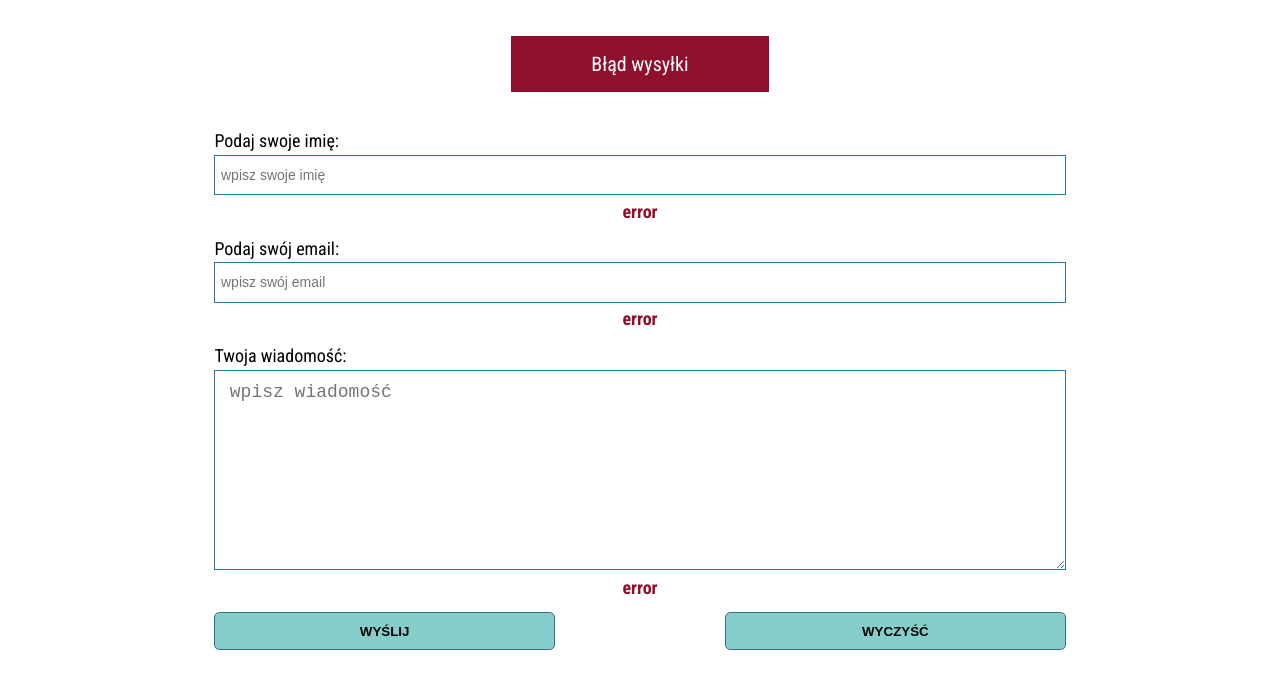
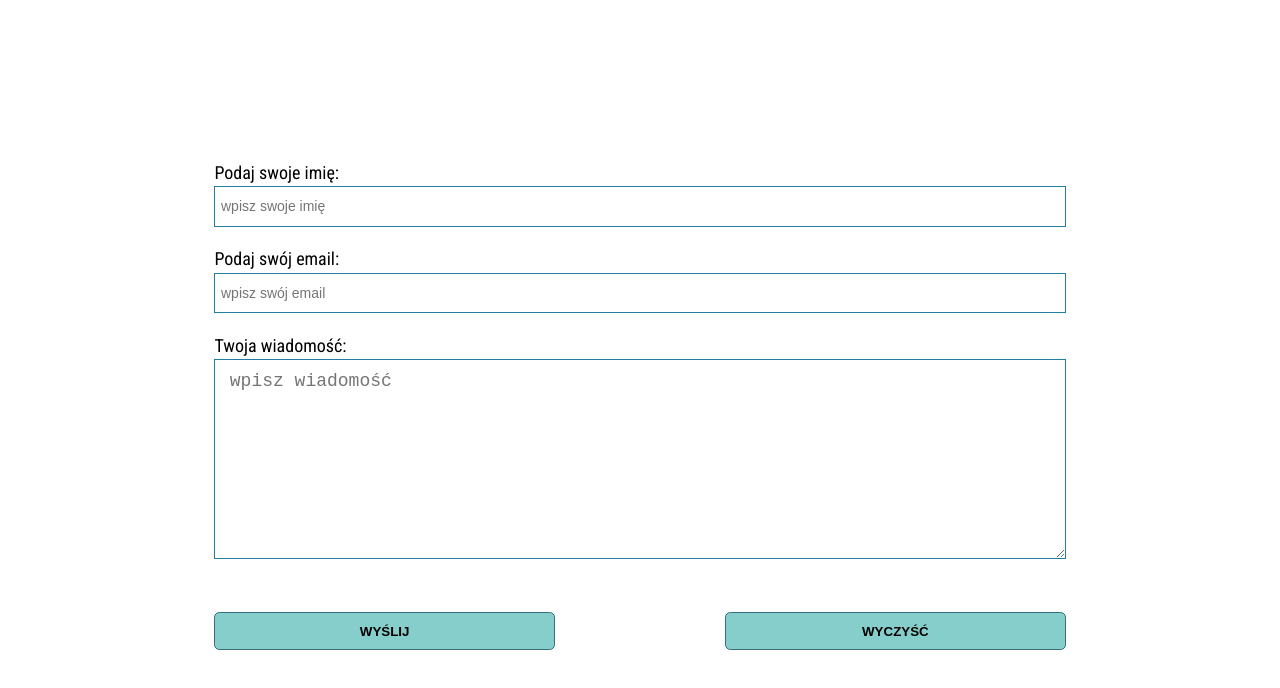
Before and after one commit to Scorpion19702022/clinic, a website: page contact.html in a window 1280 px wide. Shown: the part 92-780 px from the top of the page. Drawn offline with nearby package versions, Linux system fonts and the light colour scheme; a web font is replaced by a local one.

Commit message:
preparig html for code js in section contact

```diff
--- a/contact.html
+++ b/contact.html
@@ -60,17 +60,17 @@
                     <div class="contactbox">
                         <label for="name">Podaj swoje imię:</label>
                         <input type="text" id="name" name="name" placeholder="wpisz swoje imię">
-                        <p class="errorname">error</p>
+                        <p class="errorname"></p>
                     </div>
                     <div class="contactbox">
                         <label for="email">Podaj swój email:</label>
                         <input type="email" id="email" name="email" placeholder="wpisz swój email">
-                        <p class="errormail">error</p>
+                        <p class="errormail"></p>
                     </div>
                     <div class="contactbox">
                         <label for="ems">Twoja wiadomość:</label>
                         <textarea name="msg" id="msg" class="textarea" placeholder="wpisz wiadomość"></textarea>
-                        <p class="errortext">error</p>
+                        <p class="errortext"></p>
                     </div>
 
                 </form>
@@ -78,8 +78,8 @@
                     <button class="btnsend">wyślij</button>
                     <button class="clean">wyczyść</button>
                 </div>
-                <div class="status senderror">
-                    <p class="statusinfo">Błąd wysyłki</p>
+                <div class="status">
+                    <p class="statusinfo"></p>
                 </div>
 
 
```
